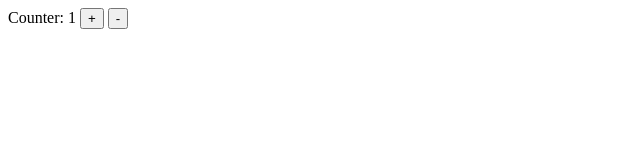
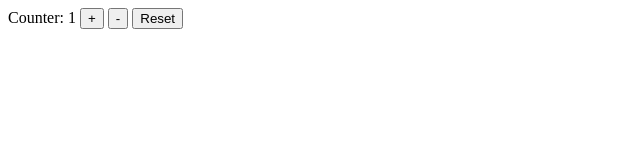
Before and after one commit to scboesch/vue-tutorial, a website: page index.html in a window 1280 px wide. Shown: the whole page, without its empty margins (0-640 px from the left). Drawn offline with nearby package versions, Linux system fonts and the light colour scheme.

Commit message:
Added a reset button

```diff
--- a/index.html
+++ b/index.html
@@ -4,6 +4,7 @@
       Counter: {{counter}}
       <button @click="increment()"> + </button>
       <button @click="decrement()"> - </button>
+      <button @click="reset()"> Reset </button>
     </div>
     <script src="https://unpkg.com/vue"></script>
     <script>
@@ -18,6 +19,9 @@
             },
             decrement: function(){
             	this.counter -= 1;
+            },
+            reset: function(){
+            	this.counter = 0;
             }
         }
       })
```
